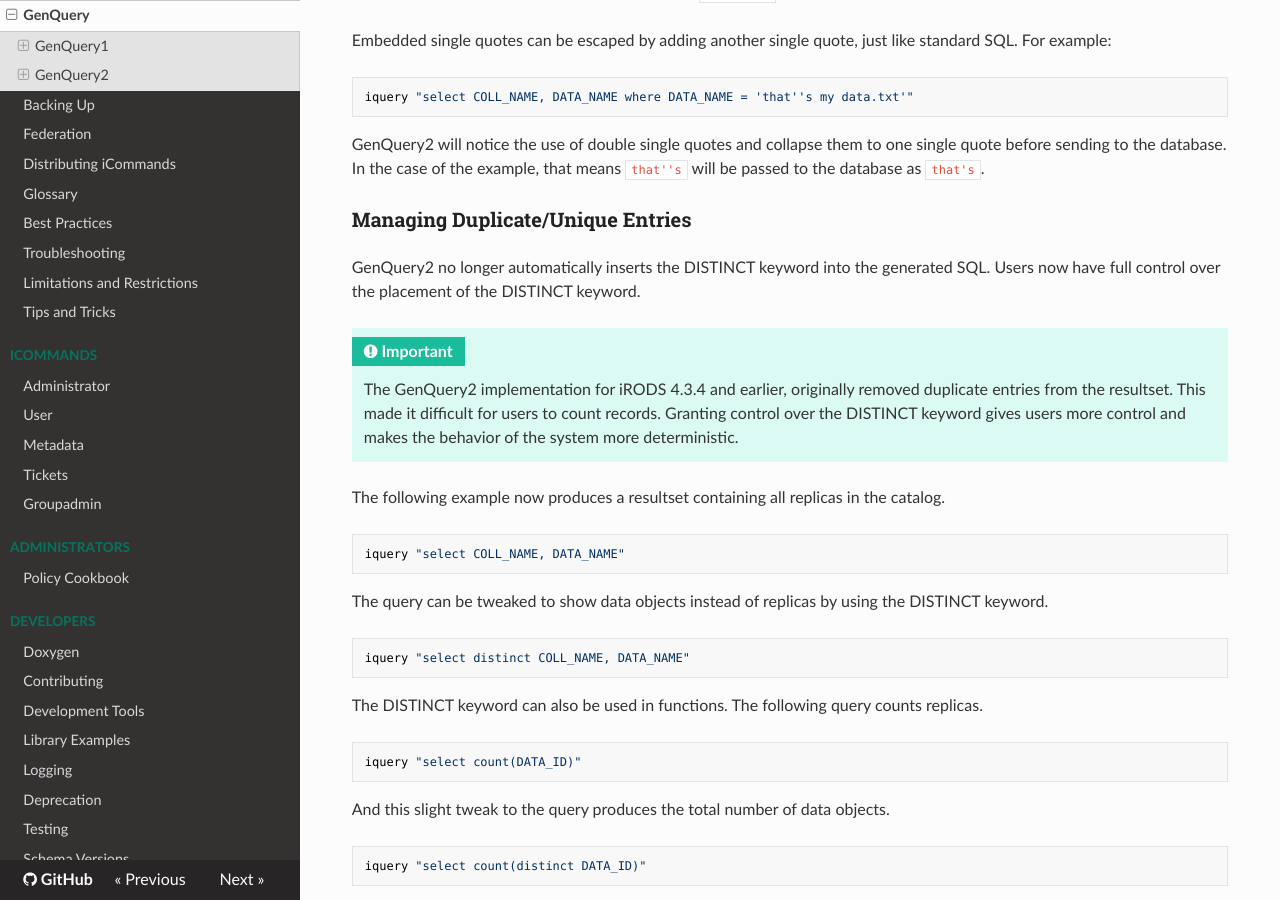
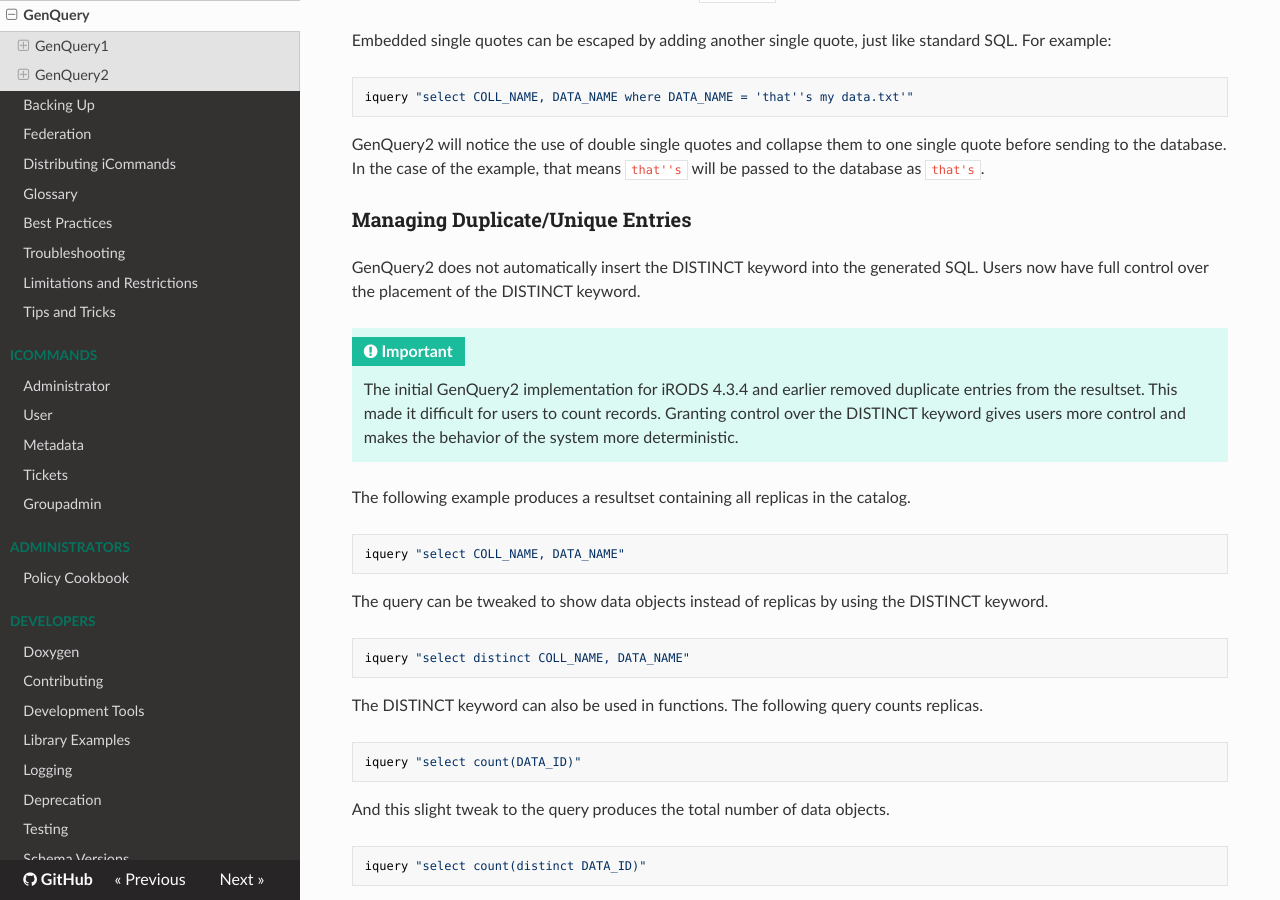
Before and after one commit to irods/irods_docs, an MkDocs documentation site: the page built from docs/system_overview/genquery.md, in a window 1280 px wide and 900 px high, scrolled down 20372 px. Built offline with MkDocs 1.6.1, drawn with Linux system fonts in a browser that asks for light colours; nearby versions of some CDN libraries.

Commit message:
squash w/ [irods/irods 8261] GenQuery2: Document change to DISTINCT keyword.

````diff
--- a/docs/system_overview/genquery.md
+++ b/docs/system_overview/genquery.md
@@ -843,12 +843,12 @@
 
 ### Managing Duplicate/Unique Entries
 
-GenQuery2 no longer automatically inserts the DISTINCT keyword into the generated SQL. Users now have full control over the placement of the DISTINCT keyword.
+GenQuery2 does not automatically insert the DISTINCT keyword into the generated SQL. Users now have full control over the placement of the DISTINCT keyword.
 
 !!! Important
-    The GenQuery2 implementation for iRODS 4.3.4 and earlier, originally removed duplicate entries from the resultset. This made it difficult for users to count records. Granting control over the DISTINCT keyword gives users more control and makes the behavior of the system more deterministic.
+    The initial GenQuery2 implementation for iRODS 4.3.4 and earlier removed duplicate entries from the resultset. This made it difficult for users to count records. Granting control over the DISTINCT keyword gives users more control and makes the behavior of the system more deterministic.
 
-The following example now produces a resultset containing all replicas in the catalog.
+The following example produces a resultset containing all replicas in the catalog.
 
 ```sh
 iquery "select COLL_NAME, DATA_NAME"
````
